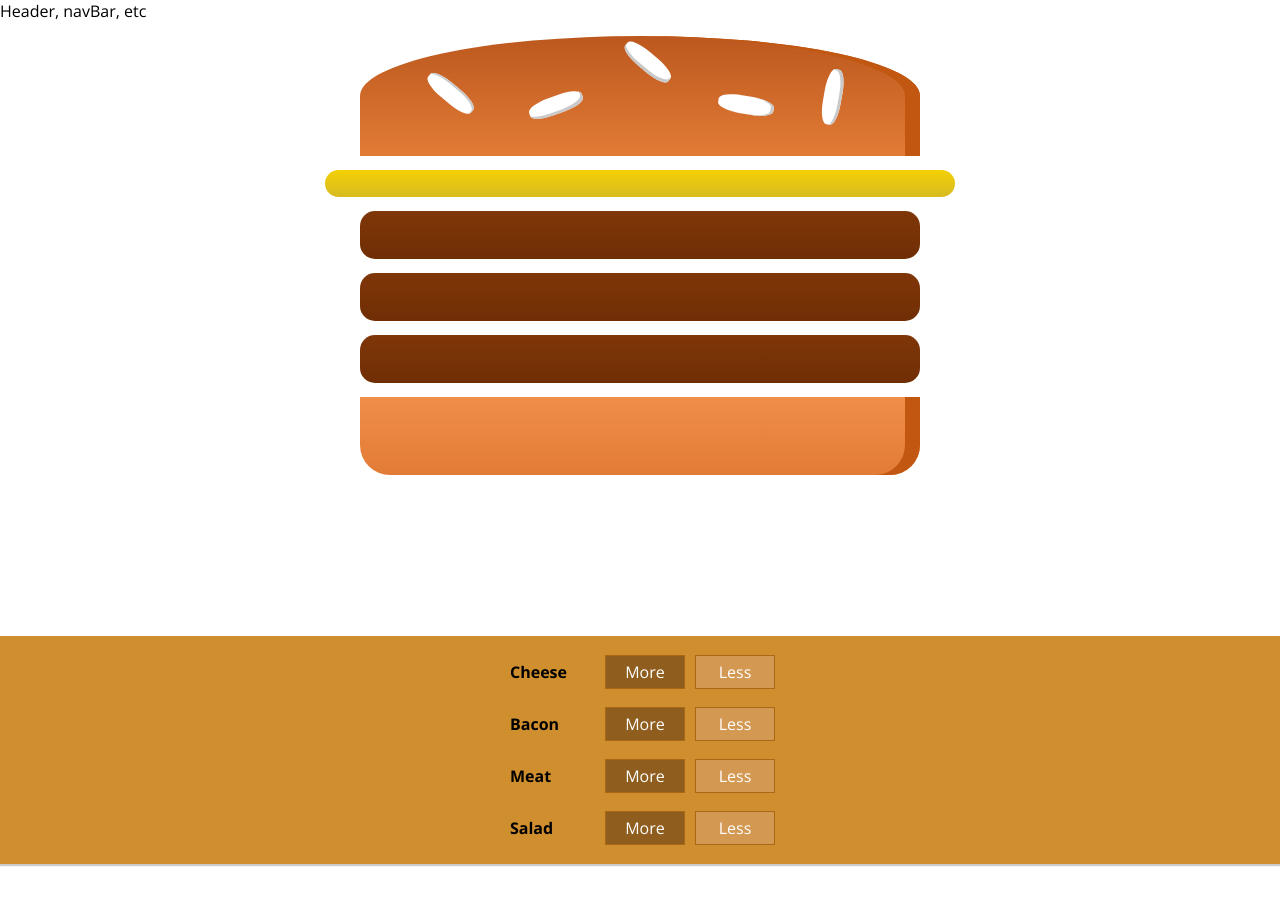
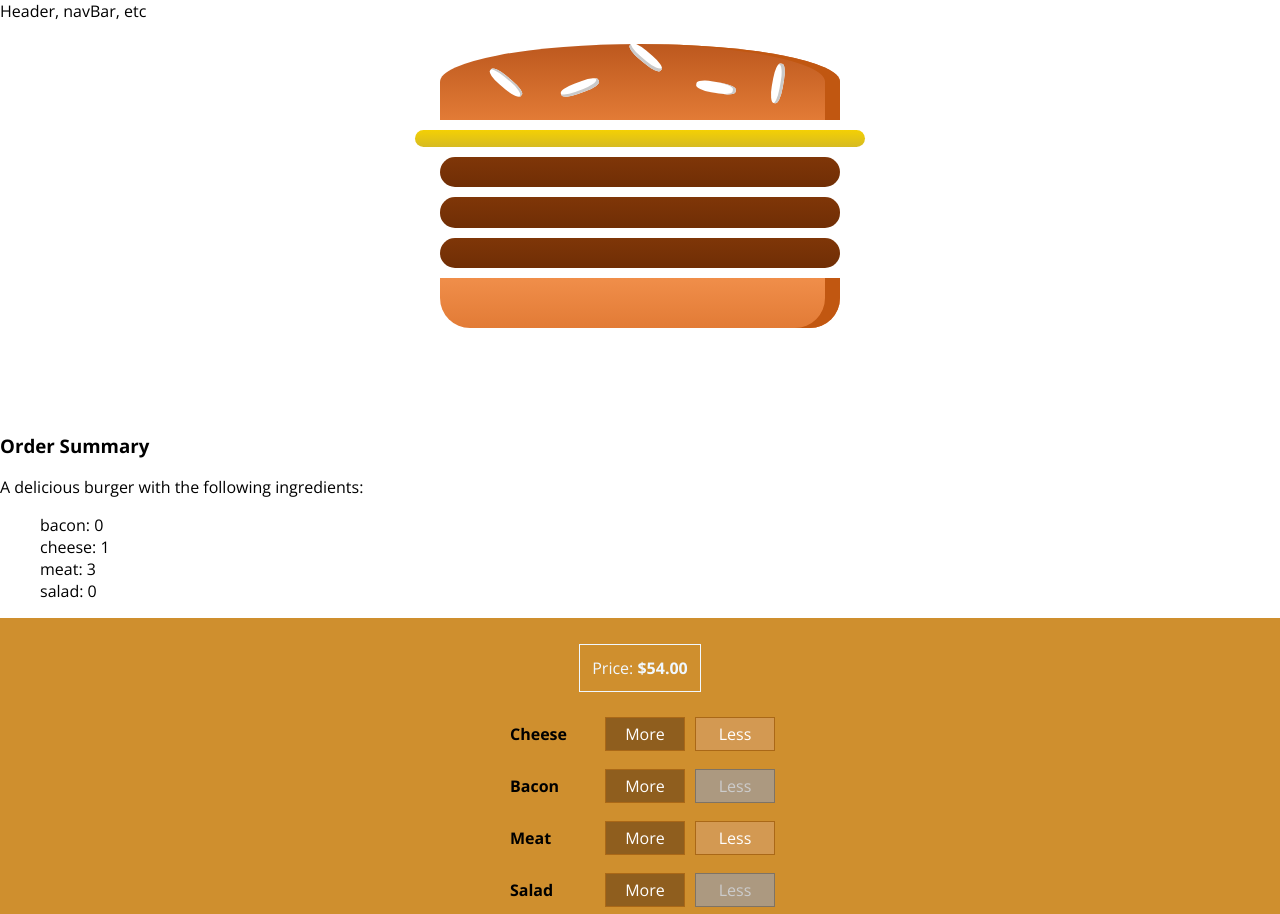
Before and after one commit to yayobyte/burger-app, a React app: page / in a window 1280 px wide. Shown: the top 914 px of the page. Before the commit the page ends 876 px from the top, so only its background shows below. Built offline with nearby package versions, Linux system fonts and the light colour scheme.

Commit message:
2: Price

```diff
--- a/src/components/BuildControl/BuildControl.jsx
+++ b/src/components/BuildControl/BuildControl.jsx
@@ -1,11 +1,11 @@
 import React from "react";
 import BuildControlContainer from "./BuildControlContainer";
 
-const BuildControl = ({ label, addIngredient, deleteIngredient }) => (
+const BuildControl = ({ label, addIngredient, deleteIngredient, disabledButton }) => (
     <BuildControlContainer>
         <div className="label">{label}</div>
         <button className="more" onClick={addIngredient}>More</button>
-        <button className="less" onClick={deleteIngredient}>Less</button>
+        <button className="less" onClick={deleteIngredient} disabled={disabledButton}>Less</button>
     </BuildControlContainer>
 );
 
--- a/src/components/BuildControls/BuildControls.jsx
+++ b/src/components/BuildControls/BuildControls.jsx
@@ -19,18 +19,68 @@ const BuildControlsContainer = styled.div`
     box-shadow: 0 2px 1px #CCC;
     margin: auto;
     padding: 10px 0;
+
+    p.price {
+        color: aliceblue;
+        border: 1px solid aliceblue;
+        padding: 12px;
+    }
+
+    .OrderButton {
+        background-color: #DAD735;
+        outline: none;
+        cursor: pointer;
+        border: 1px solid #966909;
+        color: #966909;
+        font-family: inherit;
+        font-size: 1.2em;
+        padding: 15px 30px;
+        box-shadow: 2px 2px 2px #966909;
+    }
+
+    .OrderButton:hover, .OrderButton:active {
+        background-color: #A0DB41;
+        border: 1px solid #966909;
+        color: #966909;
+    }
+
+    .OrderButton:disabled {
+        background-color: #C7C6C6;
+        cursor: not-allowed;
+        border: 1px solid #ccc;
+        color: #888888;
+    }
+
+    .OrderButton:not(:disabled) {
+        animation: enable 0.3s linear;
+    }
+
+    @keyframes enable {
+        0% {
+            transform: scale(1);
+        }
+        60% {
+            transform: scale(1.1);
+        }
+        100% {
+            transform: scale(1);
+        }
+    }
 `;
 
-const BuildControls = ({ addIngredient, deleteIngredient }) => (
+const BuildControls = ({ addIngredient, deleteIngredient, buttonControls, price, purchasable }) => (
     <BuildControlsContainer>
+        <p className="price">Price: <strong>${price.toFixed(2)}</strong></p>
         {controls.map((value) => (
             <BuildControl
                 label={value.type}
                 key={value.type}
                 addIngredient={() => addIngredient(value.type)}
                 deleteIngredient={() => deleteIngredient(value.type)}
+                disabledButton={!buttonControls[value.type]}
             />
         ))}
+        <button className="OrderButton" disabled={!purchasable}>ORDER NOW</button>
     </BuildControlsContainer>
 );
 
--- a/src/components/Burger/Burger.jsx
+++ b/src/components/Burger/Burger.jsx
@@ -11,20 +11,21 @@ const BurgerContainer = styled.div`
   text-align: center;
   font-weight: bold;
   font-size: 1.2em;
+  overflow-y: scroll;
 
   @media (min-width: 500px) and (min-height: 400px) {
+    width: 250px;
+    height: 200px;
+  }
+
+  @media (min-width: 500px) and (min-height: 401px) {
     width: 350px;
     height: 300px;
   }
 
-  @media (min-width: 500px) and (min-height: 401px) {
-    width: 450px;
-    height: 400px;
-  }
-
   @media (min-width: 1000px) and (min-height: 700px) {
-    width: 700px;
-    height: 600px;
+    width: 500px;
+    height: 380px;
   }
 `;
 
--- /dev/null
+++ b/src/components/Modal/Modal.jsx
@@ -0,0 +1,33 @@
+import React from 'react';
+import styled from 'styled-components';
+
+const ModalContainer = styled.div`
+    .modal {
+        position: fixed;
+        z-index: 500;
+        background-color: white;
+        width: 70%;
+        border: 1px solid #ccc;
+        box-shadow: 1px 1px 1px black;
+        padding: 16px;
+        left: 15%;
+        top: 30%;
+        box-sizing: border-box;
+        transition: all 0.3s ease-out;
+    }
+
+    @media (min-width: 600px) {
+        .modal {
+            width: 500px;
+            left: calc(50% - 250px);
+        }
+    }
+`;
+
+const Modal = ({ children }) => {
+    return (
+        <div className="modal">{children}</div>
+    );
+};
+
+export default Modal;
--- /dev/null
+++ b/src/components/Modal/index.js
@@ -0,0 +1,3 @@
+import Modal from './Modal';
+
+export default Modal;
--- /dev/null
+++ b/src/components/OrderSummary/OrderSummary.jsx
@@ -0,0 +1,19 @@
+import React from 'react';
+import Aux from '../Hoc/index'
+
+const OrderSummary = ({ ingredients }) => {
+    const ingredientsSummary = Object.keys(ingredients).map(item => (
+        <div><span>{item}</span>: {ingredients[item]}</div>
+    ));
+    return (
+        <Aux>
+            <h3>Order Summary</h3>
+            <p>A delicious burger with the following ingredients: </p>
+            <ul>
+                {ingredientsSummary}
+            </ul>
+        </Aux>
+    );
+};
+
+export default OrderSummary;
--- /dev/null
+++ b/src/components/OrderSummary/index.js
@@ -0,0 +1,3 @@
+import OrderSummary from "./OrderSummary";
+
+export default OrderSummary;
--- a/src/containers/BurgerBuilder/BurgerBuilder.jsx
+++ b/src/containers/BurgerBuilder/BurgerBuilder.jsx
@@ -1,7 +1,9 @@
-import React, { useState } from 'react';
+import React, {useState} from 'react';
 import BuildControls from "../../components/BuildControls";
 import Burger from "../../components/Burger/Burger";
 import Aux from '../../components/Hoc/index';
+import Modal from "../../components/Modal";
+import OrderSummary from "../../components/OrderSummary";
 
 const INGREDIENT_PRICES = {
     bacon: 8,
@@ -11,33 +13,72 @@ const INGREDIENT_PRICES = {
 };
 
 const BurgerBuilder = () => {
-    const [ ingredients, setIngredients ] = useState({
+    const [ burgerState, setBurgerState ] = useState({
+        ingredients: {
             bacon: 0,
             cheese: 1,
             meat: 3,
             salad: 0,
+        },
+        price: 54,
+        purchasable: true,
     });
-    const [ price, setPrice ] = useState({ price: 4 });
+    const [ buttonControls, setButtonControls ] = useState({
+        bacon: !!burgerState.ingredients.bacon,
+        cheese: !!burgerState.ingredients.cheese,
+        meat: !!burgerState.ingredients.meat,
+        salad: !!burgerState.ingredients.salad,
+    });
+    const getPurchaseState = (ingredients) => {
+        const sum = Object.keys(ingredients).map(key => (
+            ingredients[key]
+        )).reduce((sum, el) => (
+            sum + el
+        ), 0);
+        return sum > 0;
+    };
     const addIngredient = (type) => {
+        const { ingredients } = burgerState;
         const newCount = ingredients[type] + 1;
-        const newPrice = { price: price + INGREDIENT_PRICES[type]};
+        const newPrice = burgerState.price + INGREDIENT_PRICES[type];
         const newIngredients = { ...ingredients, [type] : newCount };
-        setIngredients(newIngredients);
-        setPrice(newPrice);
+        const newBurgerState = {
+            ...burgerState,
+            ingredients: newIngredients,
+            price: newPrice,
+            purchasable: getPurchaseState(newIngredients),
+        };
+        setButtonControls({ ...buttonControls, [type] : true });
+        setBurgerState(newBurgerState);
     };
     const deleteIngredient = (type) => {
-        if(ingredients[type]>0){
+        const { ingredients } = burgerState;
         const newCount = ingredients[type] - 1;
-            const newPrice = { price: price - INGREDIENT_PRICES[type]};
+        const newPrice = burgerState.price - INGREDIENT_PRICES[type];
         const newIngredients = { ...ingredients, [type] : newCount };
-            setIngredients(newIngredients);
-            setPrice(newPrice);
-        }
+        const newBurgerState = {
+            ...burgerState,
+            ingredients: newIngredients,
+            price: newPrice,
+            purchasable: getPurchaseState(newIngredients),
+        };
+        const ingredientTypeButtonControl = newIngredients[type] !== 0;
+        setBurgerState(newBurgerState);
+        setButtonControls({ ...buttonControls, [type] : ingredientTypeButtonControl });
     };
     return (
         <Aux>
-            <Burger ingredients={ingredients} />
-            <BuildControls addIngredient={addIngredient} deleteIngredient={deleteIngredient}/>
+            <Burger ingredients={burgerState.ingredients} />
+            <Modal>
+                <OrderSummary ingredients={burgerState.ingredients} />
+            </Modal>
+            <BuildControls
+                addIngredient={addIngredient}
+                deleteIngredient={deleteIngredient}
+                buttonControls={buttonControls}
+                price={burgerState.price}
+                purchasable={burgerState.purchasable}
+            />
         </Aux>
     );
 };
```
Lines whose indentation alone changed are shown as unchanged.
